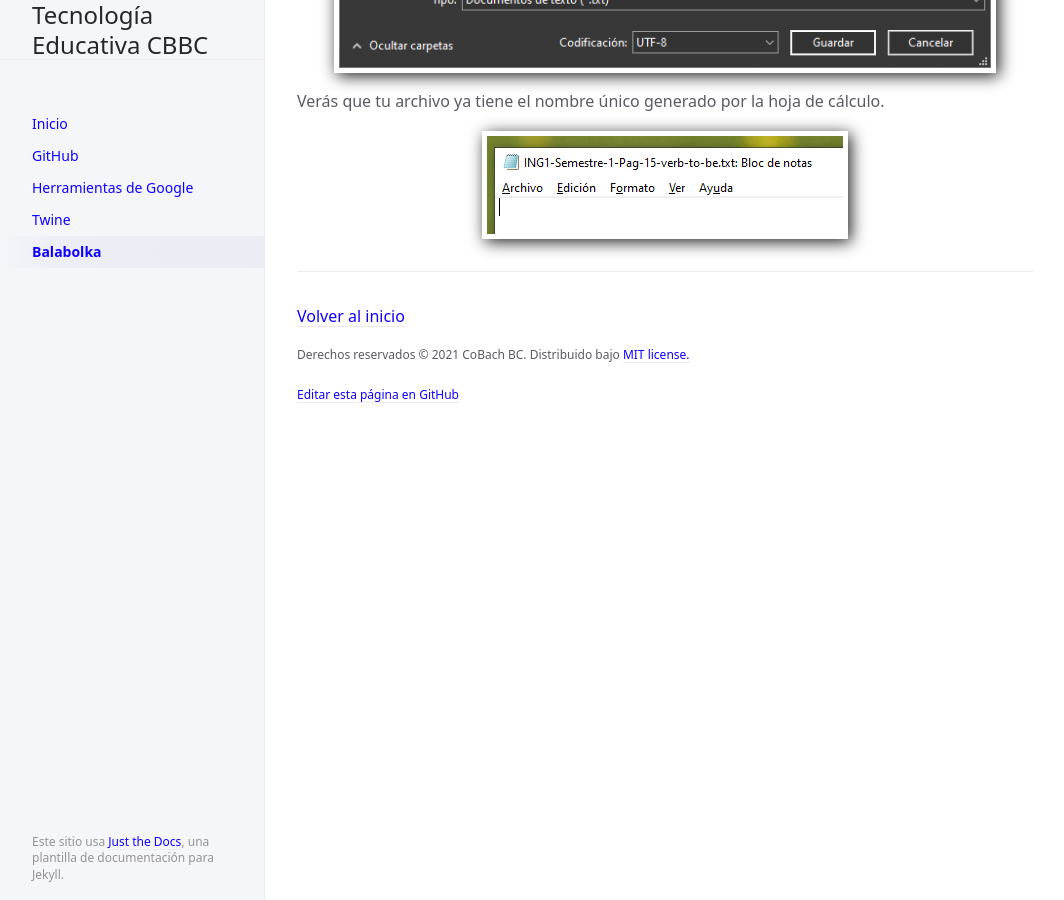
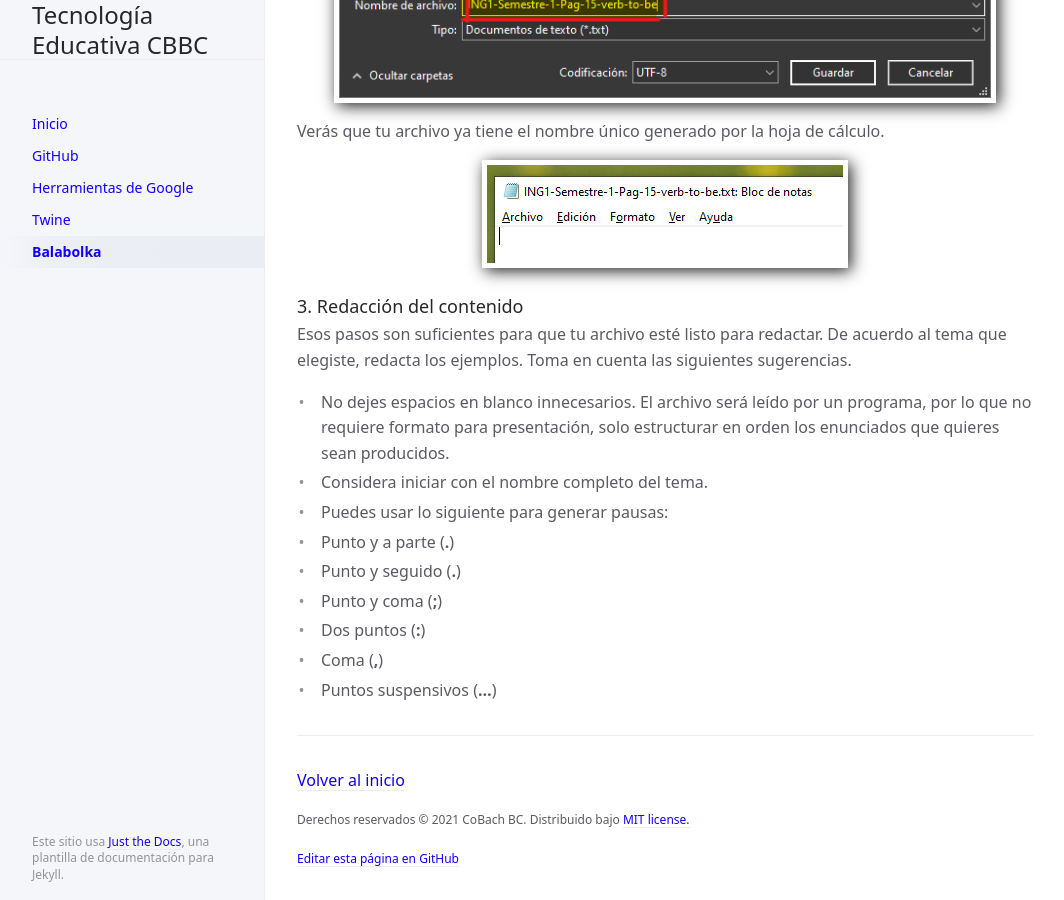
Before and after one commit to CoBachBC/demo, a Jekyll site: the page built from docs/balabolka.md, in a window 1280 px wide and 900 px high, scrolled down 4239 px. Shown: the whole window, without its empty margins (107-1171 px from the left). Built offline with Jekyll 4.4.1, drawn with Linux system fonts in a browser that asks for light colours; some of the changed text lies outside the part shown.

Commit message:
Update balabolka.md

```diff
--- a/docs/balabolka.md
+++ b/docs/balabolka.md
@@ -90,3 +90,17 @@ Elige la ubicación donde lo quieras guardar. Una sugerencia es que crees una ca
 Verás que tu archivo ya tiene el nombre único generado por la hoja de cálculo.
 
 ![](/assets/images/balabolka-01-07.png){: .img-tutorial-h}
+
+### 3. Redacción del contenido
+
+Esos pasos son suficientes para que tu archivo esté listo para redactar. De acuerdo al tema que elegiste, redacta los ejemplos. Toma en cuenta las siguientes sugerencias.
+
+- No dejes espacios en blanco innecesarios. El archivo será leído por un programa, por lo que no requiere formato para presentación, solo estructurar en orden los enunciados que quieres sean producidos.
+- Considera iniciar con el nombre completo del tema.
+- Puedes usar lo siguiente para generar pausas:
+ - Punto y a parte (**.**)
+ - Punto y seguido (**.**)
+ - Punto y coma (**;**)
+ - Dos puntos (**:**)
+ - Coma (**,**)
+ - Puntos suspensivos (**...**)
```
